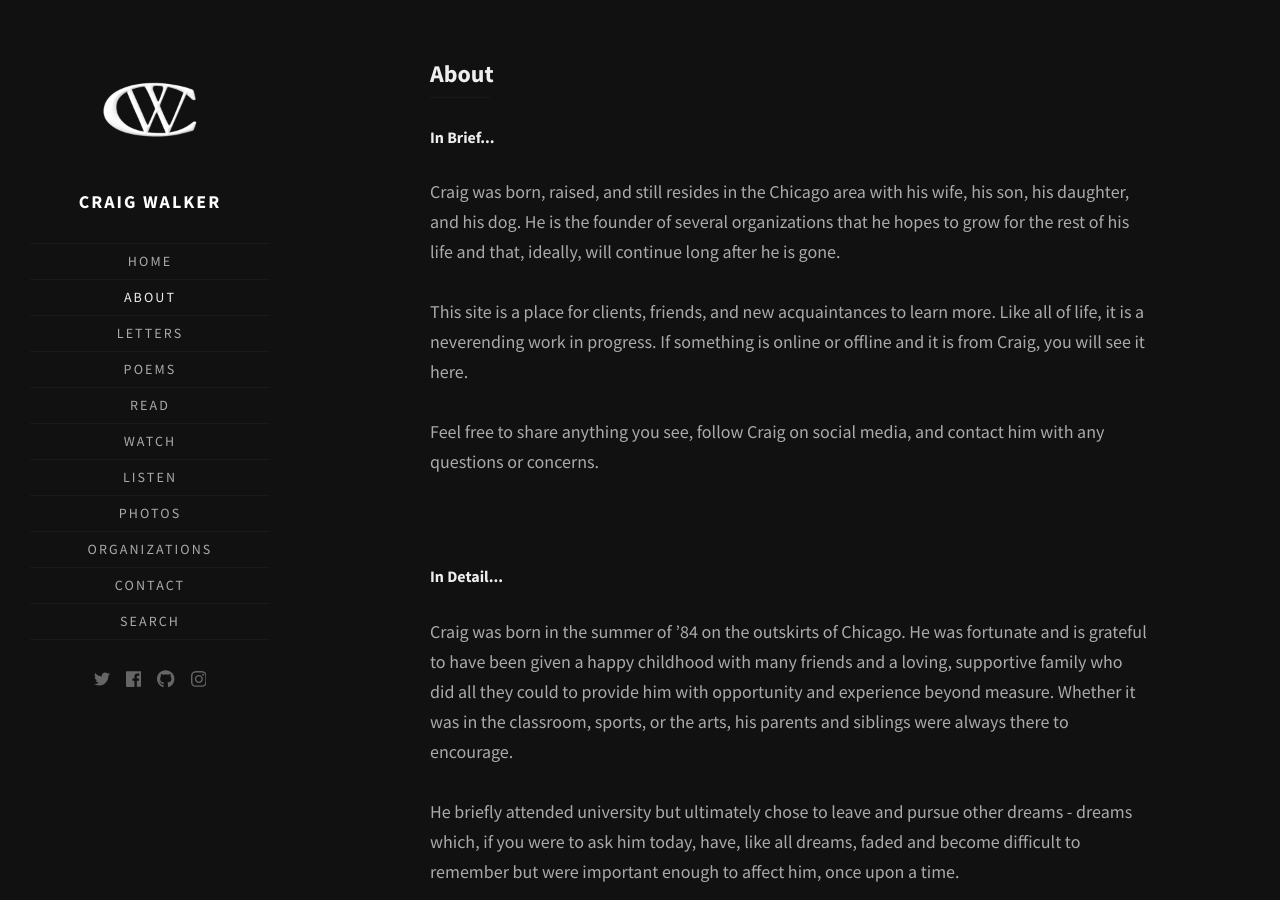
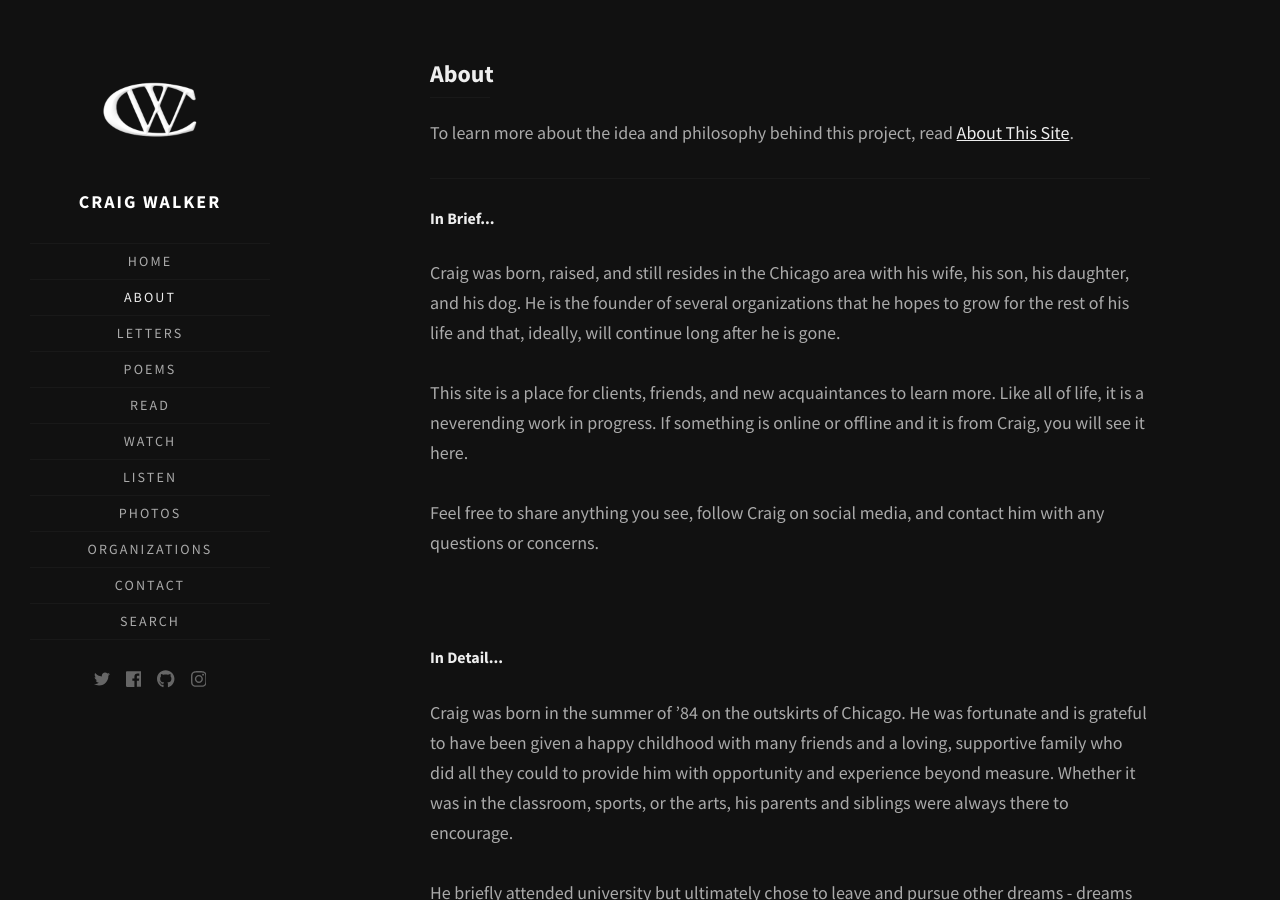
Before and after one commit to walkercraig/walkercraig, a Jekyll site: the page built from about.html, in a window 1280 px wide and 900 px high. Built offline with Jekyll 4.4.1, drawn with Linux system fonts in a browser that asks for light colours; some web fonts are replaced.

Commit message:
Update about.html

```diff
--- a/about.html
+++ b/about.html
@@ -8,6 +8,8 @@ title: About
     <header class="post-header">
       <h2 class="post-title">About</h2>
     </header>
+    <p>To learn more about the idea and philosophy behind this project, read <a rel="me" href="https://walkercraig.com/about-this-site.html">About This Site</a>.</p>
+    <hr>
     <p><h5>In Brief...</h5></p>
 
     <p>Craig was born, raised, and still resides in the Chicago area with his wife, his son, his daughter, and his dog. He is the founder of several organizations that he hopes to grow for the rest of his life and that, ideally, will continue long after he is gone.</p>
```
Also changed, not shown: other parts of about.html (+1 -1 lines).
